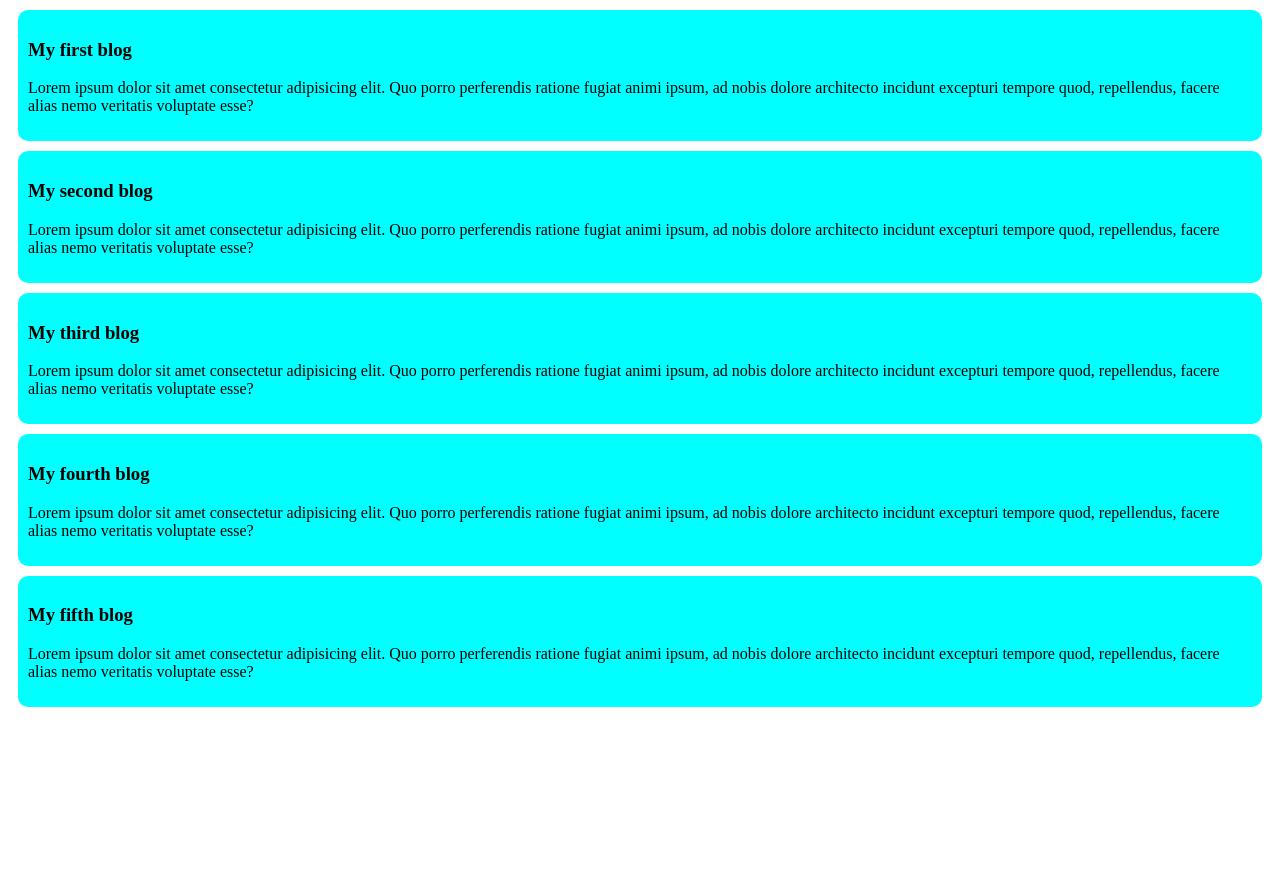
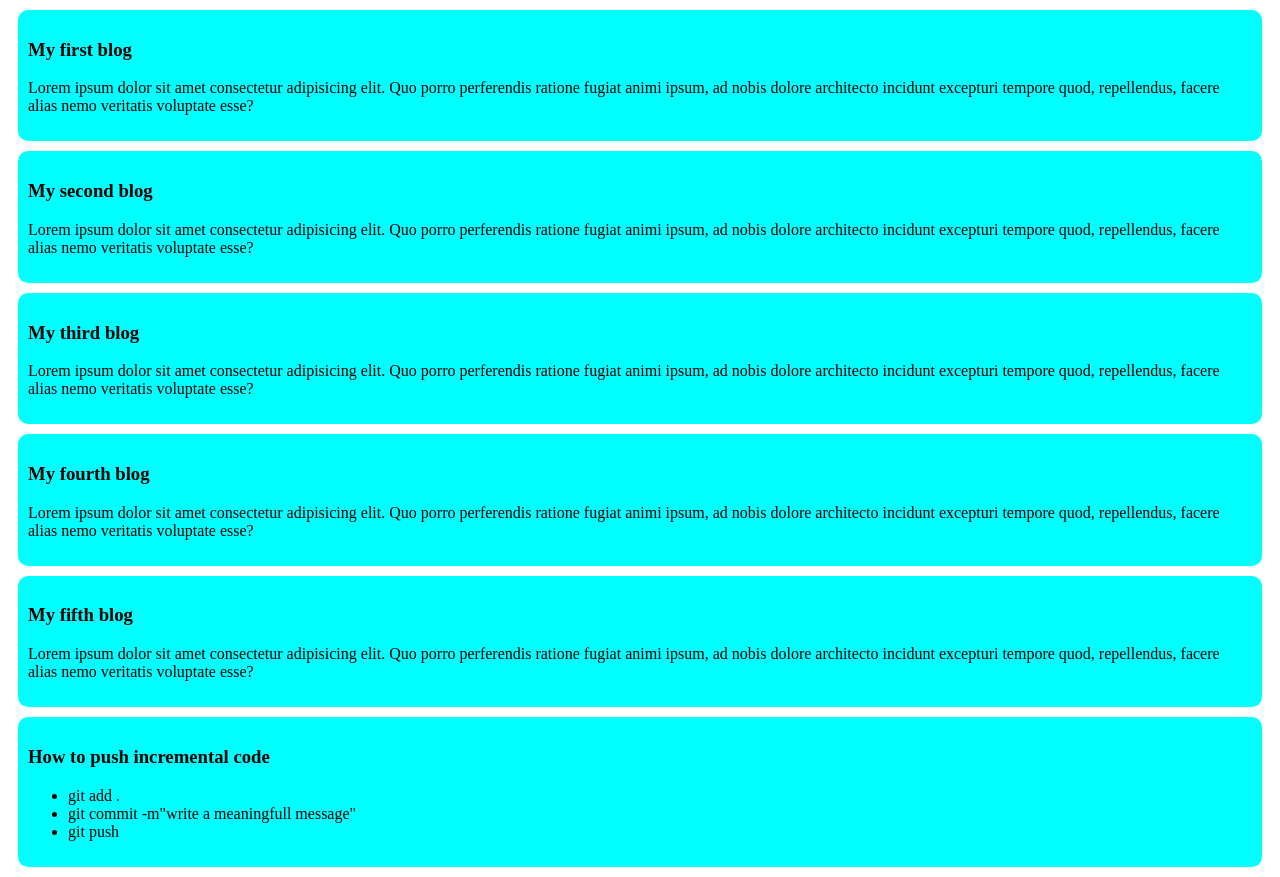
Before and after one commit to ashiq50/my-simple-website, a plain HTML site: page index.html in a window 1280 px wide. Before the commit the page ends 800 px from the top, so only its background shows below. Drawn offline with Linux system fonts and the light colour scheme.

Commit message:
added a list

```diff
--- a/index.html
+++ b/index.html
@@ -27,5 +27,13 @@
         <h3>My fifth blog</h3>
         <p>Lorem ipsum dolor sit amet consectetur adipisicing elit. Quo porro perferendis ratione fugiat animi ipsum, ad nobis dolore architecto incidunt excepturi tempore quod, repellendus, facere alias nemo veritatis voluptate esse?</p>
     </div>
+    <div>
+        <h3>How to push incremental code</h3>
+        <ul>
+            <li>git add .</li>
+            <li>git commit -m"write a meaningfull message"</li>
+            <li>git push</li>
+        </ul>
+    </div>
 </body>
 </html>
```
